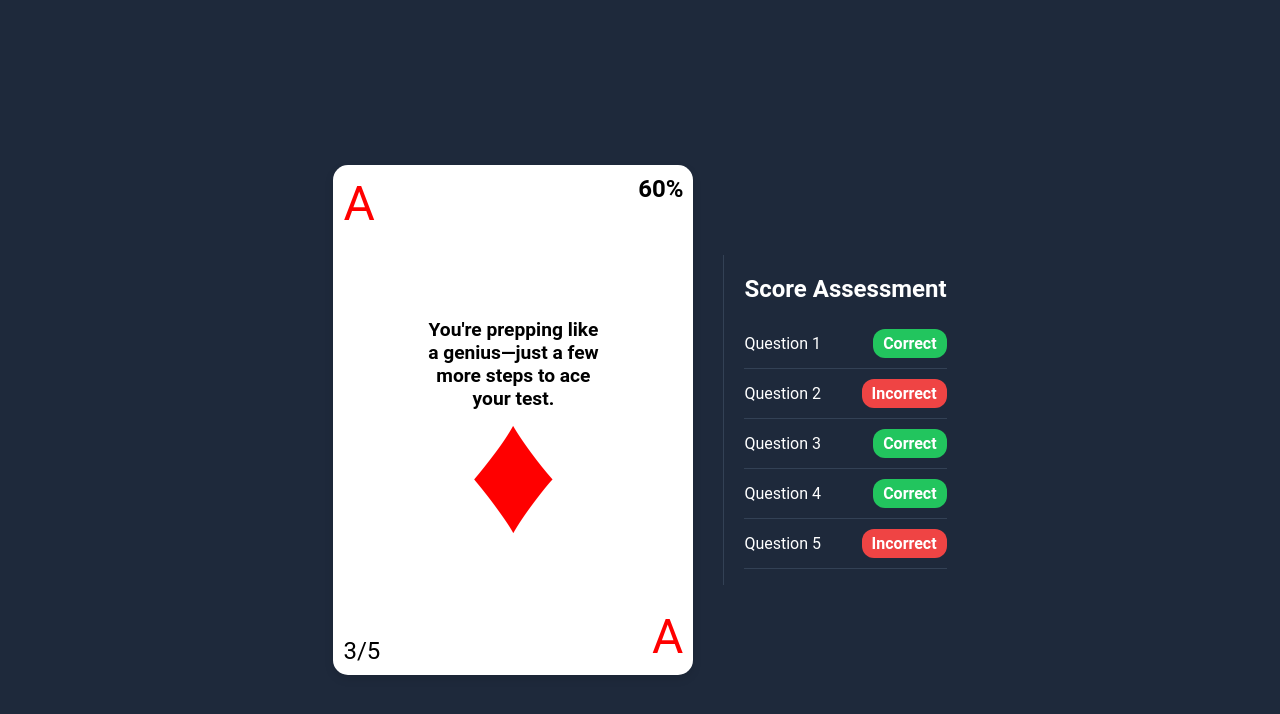
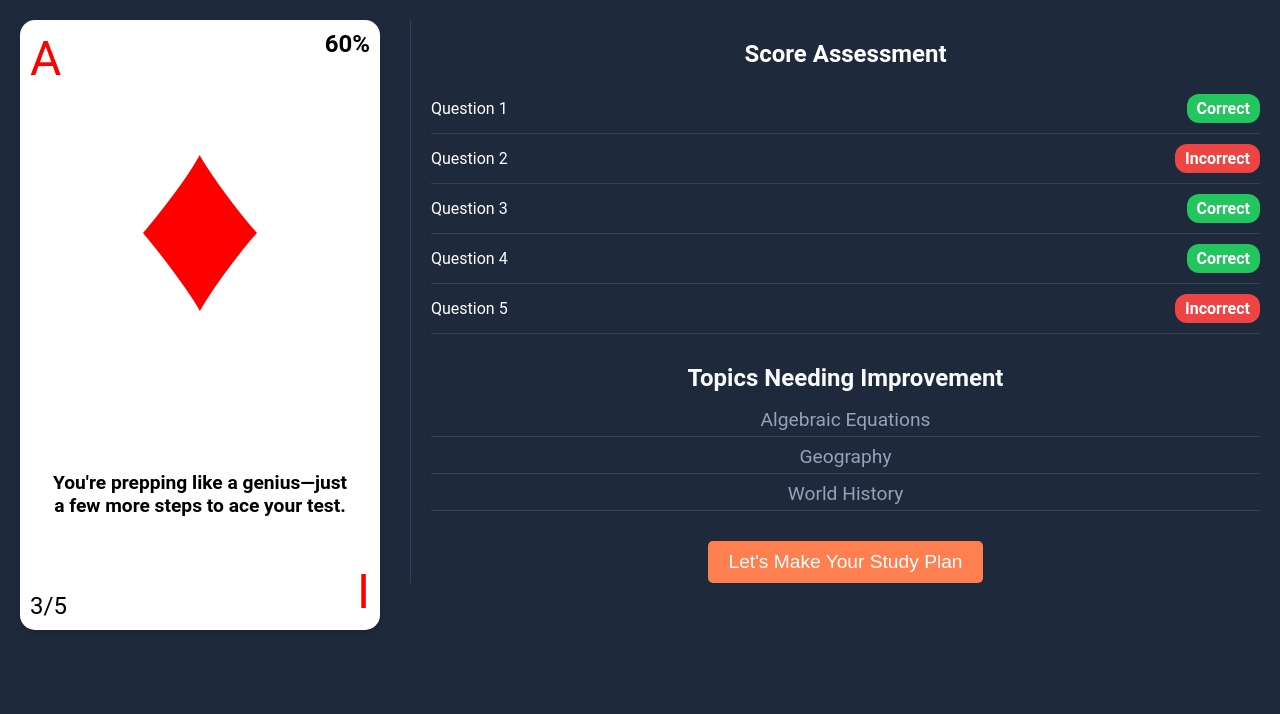
Before and after one commit to joanna-estrada/Acetest.ai, a React (Create React App) app in the folder acetest/: page /gradingpage in a window 1280 px wide. Shown: the top 714 px of the page. Built offline with nearby package versions, Linux system fonts and the light colour scheme.

Commit message:
StudyPlanPage done. Working on MakePlan page

```diff
--- a/acetest/src/App.js
+++ b/acetest/src/App.js
@@ -5,17 +5,28 @@
 import HomePage from './HomePage';
 import TestGenPage from './TestGenPage';
 import GradingPage from './GradingPage';
-// import Header from './components/Header';
-// import MainContent from './components/MainContent';
+import MakePlan from './MakePlan'; // Import the new MakePlan page
+import StudyPlanPage from './StudyPlanPage'; // Import the StudyPlanPage
 
 function App() {
   return (
     <Router>
       <div className="App">
         <Routes>
+          {/* Home route */}
           <Route path="/" element={<HomePage />} />
+
+          {/* TestGen Page */}
           <Route path="/testgenpage" element={<TestGenPage />} />
-          <Route path="/gradingpage" element={<GradingPage />} /> {/* New grading page route */}
+
+          {/* Grading Page */}
+          <Route path="/gradingpage" element={<GradingPage />} />
+
+          {/* New Make Plan Page */}
+          <Route path="/makeplan" element={<MakePlan />} /> {/* New MakePlan page route */}
+
+          {/* Study Plan Page */}
+          <Route path="/studyplanpage" element={<StudyPlanPage />} /> {/* Study plan page route */}
         </Routes>
       </div>
     </Router>
--- a/acetest/src/GradingPage.css
+++ b/acetest/src/GradingPage.css
@@ -1,13 +1,13 @@
 /* Container for the entire grading page */
 .grading-page-container {
   display: flex;
-    justify-content: center; /* Center horizontally */
-    align-items: center; /* Center vertically */
+  justify-content: space-between; /* Space between card and assessment */
+  align-items: flex-start; /* Align to the top */
   padding: 20px;
   background-color: #1e293b; /* Dark background color */
   color: white;
-    height: 100vh; /* Full viewport height */
-    gap: 30px; /* Add spacing between the score card and the score assessment */
+  min-height: 100vh; /* Ensure the container takes the full viewport height */
+  gap: 30px; /* Add spacing between the card and assessment */
 }
 
 /* Score Card */
@@ -17,15 +17,17 @@
   border-radius: 15px;
   padding: 30px;
   text-align: center;
-    width: 300px; /* Adjusted to match playing card size */
-    height: 450px; /* Adjusted to match playing card aspect ratio */
+  width: 300px; /* Fixed width */
+  height: 100%; /* Make the card stretch to full height */
+  min-height: 550px; /* Set a minimum height to stretch the card */
   box-shadow: 0 4px 10px rgba(0, 0, 0, 0.1);
   position: relative; /* For absolute positioning of inner elements */
+  flex-shrink: 0; /* Prevent the card from shrinking */
 }
 
 /* Grade letter (A) in the top left */
 .grade-letter {
-    font-size: 3rem; /* Reduced font size */
+  font-size: 3rem;
   color: red;
   position: absolute;
   top: 10px;
@@ -34,7 +36,7 @@
 
 /* Percentage in the top right */
 .percentage {
-    font-size: 1.5rem; /* Reduced font size */
+  font-size: 1.5rem;
   font-weight: bold;
   position: absolute;
   top: 10px;
@@ -43,7 +45,7 @@
 
 /* Score in the bottom left */
 .score {
-    font-size: 1.5rem; /* Reduced font size */
+  font-size: 1.5rem;
   position: absolute;
   bottom: 10px;
   left: 10px;
@@ -51,33 +53,27 @@
 
 /* Main body of the score card */
 .score-card-body {
-    position: absolute;
-    top: 40%; /* Move it slightly above the middle */
-    left: 50%;
-    transform: translate(-50%, -50%); /* Center the content horizontally and vertically */
+  margin-top: 100px;
   text-align: center;
 }
 
 /* Message text */
 .score-card-body p {
   margin-top: 10px;
-    font-size: 1.2rem; /* Reduced font size */
+  font-size: 1.2rem;
   font-weight: bold;
 }
 
 /* Red symbol (e.g., diamond or spade) */
 .red-symbol {
-    font-size: 11rem; /* Reduced size of the symbol */
+  font-size: 16rem;
   color: red;
-    position: absolute;
-    top: 60%; /* Position it below the message */
-    left: 50%;
-    transform: translate(-50%, -50%);
+  margin-top: 20px; /* Added margin to position the symbol */
 }
 
 /* Grade letter (A) in the bottom right */
 .grade-letter-bottom {
-    font-size: 3rem; /* Reduced font size */
+  font-size: 3rem;
   color: red;
   position: absolute;
   bottom: 10px;
@@ -89,10 +85,11 @@
   background-color: #1e293b;
   border-left: 1px solid #334155;
   padding-left: 20px;
+  flex-grow: 1; /* Let this section grow to fill available space */
 }
 
 .score-assessment h2 {
-    font-size: 1.5rem; /* Reduced font size */
+  font-size: 1.5rem;
   margin-bottom: 10px;
   font-weight: bold;
 }
@@ -125,3 +122,49 @@
 .incorrect {
   background-color: #ef4444; /* Red background for incorrect answers */
 }
+
+/* Improvement Section */
+.improvement-section {
+  margin-top: 30px;
+}
+
+.improvement-section h2 {
+  font-size: 1.5rem;
+  margin-bottom: 10px;
+  color: #f9fafb;
+  font-weight: bold;
+}
+
+.improvement-list {
+  list-style-type: none;
+  padding-left: 0;
+}
+
+.improvement-list li {
+  margin: 8px 0;
+  font-size: 1.2rem;
+  color: #94a3b8;
+  border-bottom: 1px solid #334155;
+  padding-bottom: 5px;
+}
+
+/* Button to navigate to Study Plan Page */
+.study-plan-button-container {
+  margin-top: 30px;
+  text-align: center;
+}
+
+.study-plan-button {
+  background-color: #ff7f50;
+  border: none;
+  color: white;
+  padding: 10px 20px;
+  font-size: 1.2rem;
+  cursor: pointer;
+  border-radius: 5px;
+  transition: background-color 0.3s ease;
+}
+
+.study-plan-button:hover {
+  background-color: #ff6347; /* Darker shade on hover */
+}
--- a/acetest/src/GradingPage.js
+++ b/acetest/src/GradingPage.js
@@ -1,16 +1,18 @@
 import React, { useEffect, useState } from 'react';
+import { useNavigate } from 'react-router-dom';
 import './GradingPage.css';  // Custom CSS for styling the page
 
 const GradingPage = () => {
-  const [score, setScore] = useState(0);  // Starts at 0 for animation
-  const [percentage, setPercentage] = useState(0);  // Starts at 0 for animation
-  const totalQuestions = 5;  // Example total questions
-  const correctAnswers = 3;  // Example correct answers
+  const [score, setScore] = useState(0);
+  const [percentage, setPercentage] = useState(0);
+  const totalQuestions = 5;
+  const correctAnswers = 3;
   const [message, setMessage] = useState('');
+  const navigate = useNavigate();
 
   useEffect(() => {
     const percentageValue = Math.round((correctAnswers / totalQuestions) * 100);
-    setMessage(getMessage(percentageValue));  // Set the message based on percentage
+    setMessage(getMessage(percentageValue));
 
     // Animate the score and percentage
     animateValue(setScore, 0, correctAnswers, 1000);
@@ -23,14 +25,13 @@
     return "Keep practicing!";
   };
 
-  // Function to animate the value (both score and percentage)
   const animateValue = (setter, start, end, duration) => {
     let startTimestamp = null;
     const step = (timestamp) => {
       if (!startTimestamp) startTimestamp = timestamp;
-      const progress = Math.min((timestamp - startTimestamp) / duration, 1);  // Progress from 0 to 1
+      const progress = Math.min((timestamp - startTimestamp) / duration, 1);
       const value = Math.floor(progress * (end - start) + start);
-      setter(value);  // Update the state (score/percentage)
+      setter(value);
       if (progress < 1) {
         window.requestAnimationFrame(step);
       }
@@ -46,25 +47,24 @@
     { question: "Question 5", result: "Incorrect" }
   ];
 
+  const topicsToImprove = [
+    'Algebraic Equations',
+    'Geography',
+    'World History'
+  ];
+
+  const handleStudyPlanNavigation = () => {
+    navigate('/makeplan');  // Navigate to the StudyPlanPage
+  };
+
   return (
     <div className="grading-page-container">
       <div className="score-card">
-        {/* Ace letter at top left */}
         <div className="grade-letter">A</div>
-
-        {/* Percentage in the top right */}
         <div className="percentage">{percentage}%</div>
-
-        {/* Red symbol in the middle */}
-        <div className="red-symbol">♦</div>  {/* Red diamond symbol */}
-
-        {/* Score in bottom left */}
+        <div className="red-symbol">♦</div>
         <div className="score">{score}/{totalQuestions}</div>
-
-        {/* Grade letter in bottom right */}
-        <div className="grade-letter-bottom">A</div>
-
-        {/* Message in the middle */}
+        <div className="grade-letter-bottom">I</div>
         <div className="score-card-body">
           <p>{message}</p>
         </div>
@@ -82,6 +82,23 @@
             </li>
           ))}
         </ul>
+
+        {/* Section for Topics Needing Improvement */}
+        <div className="improvement-section">
+          <h2>Topics Needing Improvement</h2>
+          <ul className="improvement-list">
+            {topicsToImprove.map((topic, index) => (
+              <li key={index}>{topic}</li>
+            ))}
+          </ul>
+        </div>
+
+        {/* Button to navigate to the StudyPlanPage */}
+        <div className="study-plan-button-container">
+          <button className="study-plan-button" onClick={handleStudyPlanNavigation}>
+            Let's Make Your Study Plan
+          </button>
+        </div>
       </div>
     </div>
   );
--- /dev/null
+++ b/acetest/src/MakePlan.css
@@ -0,0 +1,17 @@
+/* MakePlan.css */
+.make-plan-container {
+    padding: 20px;
+    text-align: center;
+  }
+
+  .btn-primary {
+    background-color: #007bff;
+    border: none;
+    padding: 10px 20px;
+    color: white;
+    cursor: pointer;
+  }
+
+  .btn-primary:hover {
+    background-color: #0056b3;
+  }
--- /dev/null
+++ b/acetest/src/MakePlan.js
@@ -0,0 +1,28 @@
+import React from 'react';
+import { useNavigate } from 'react-router-dom';
+import './MakePlan.css';
+
+
+
+const MakePlan = () => {
+  const navigate = useNavigate();
+
+  const handleContinue = () => {
+    navigate('/studyplanpage'); // Navigate to the StudyPlanPage
+  };
+
+  return (
+    <div className="make-plan-container">
+      <h1>Prepare to Make Your Study Plan</h1>
+      <p>Review your test performance and analyze the areas you need to improve on before making a plan.</p>
+
+      {/* Add more content such as a review of results, graphs, insights, etc. */}
+
+      <button className="btn btn-primary" onClick={handleContinue}>
+        Continue to Study Plan
+      </button>
+    </div>
+  );
+};
+
+export default MakePlan;
--- /dev/null
+++ b/acetest/src/StudyPlanPage.css
@@ -0,0 +1,65 @@
+/* Table styling to match the screenshot aesthetics */
+.study-table {
+    width: 100%;
+    margin-bottom: 1.5rem;
+    background-color: var(--bs-secondary-bg);
+    border: 1px solid #334155;
+    box-shadow: 0 4px 8px rgba(0, 0, 0, 0.1);
+    transition: box-shadow 0.3s ease;
+}
+
+.study-table th, .study-table td {
+    padding: 1rem;
+    text-align: left;
+    border-bottom: 1px solid #334155;
+}
+
+.study-table th {
+    font-weight: bold;
+    background-color: #1e293b;
+    color: #fff;
+}
+
+.study-table td {
+    background-color: #1e293b;
+    color: #fff;
+}
+
+.study-table td ul {
+    list-style-type: none;
+    padding: 0;
+}
+
+.study-table td ul li {
+    margin: 0.5rem 0;
+}
+
+.study-table a {
+    color: #7dd3fc; /* Light blue for links */
+    text-decoration: none;
+    border-bottom: 1px dashed #7dd3fc;
+}
+
+.study-table a:hover {
+    text-decoration: underline;
+}
+
+/* For schedule table on the right */
+.study-table.schedule-table {
+    width: 100%;
+    margin-top: 1.5rem;
+    background-color: var(--bs-dark);
+    color: #fff;
+}
+
+.schedule-table th {
+    background-color: var(--bs-secondary-bg);
+    color: white;
+    font-weight: bold;
+}
+
+/* Increase font size and margins for spacing */
+h3 {
+    font-size: 1.75rem;
+    margin-bottom: 1rem;
+}
--- /dev/null
+++ b/acetest/src/StudyPlanPage.js
@@ -0,0 +1,158 @@
+import React, { useState } from 'react';
+import './StudyPlanPage.css';
+
+const StudyPlanPage = () => {
+  // Initialize all sections as collapsed (true means collapsed)
+  const [sectionsCollapsed, setSectionsCollapsed] = useState({
+    mathematics: true,
+    physics: true,
+    cs: true
+  });
+
+  // Handle section collapsing
+  const toggleSection = (sectionId) => {
+    setSectionsCollapsed(prevState => ({
+      ...prevState,
+      [sectionId]: !prevState[sectionId] // Toggle collapsed state
+    }));
+  };
+
+  // Placeholder sections for your topics
+  const sections = [
+    {
+      id: 'mathematics',
+      title: 'Mathematics',
+      content: 'AI-generated summary placeholder for Mathematics',
+      schedule: 'AI-generated schedule placeholder for Mathematics',
+      videoLinks: ['Placeholder Video Link 1', 'Placeholder Video Link 2'],
+      documentLinks: ['Placeholder Document Link 1', 'Placeholder Document Link 2'],
+      notes: 'AI-generated notes placeholder for Mathematics'
+    },
+    {
+      id: 'physics',
+      title: 'Physics',
+      content: 'AI-generated summary placeholder for Physics',
+      schedule: 'AI-generated schedule placeholder for Physics',
+      videoLinks: ['Placeholder Video Link 1', 'Placeholder Video Link 2'],
+      documentLinks: ['Placeholder Document Link 1', 'Placeholder Document Link 2'],
+      notes: 'AI-generated notes placeholder for Physics'
+    },
+    {
+      id: 'cs',
+      title: 'Computer Science',
+      content: 'AI-generated summary placeholder for Computer Science',
+      schedule: 'AI-generated schedule placeholder for Computer Science',
+      videoLinks: ['Placeholder Video Link 1', 'Placeholder Video Link 2'],
+      documentLinks: ['Placeholder Document Link 1', 'Placeholder Document Link 2'],
+      notes: 'AI-generated notes placeholder for Computer Science'
+    }
+  ];
+
+  return (
+    <div className="study-plan-page">
+      <header className="bg-dark text-white py-3">
+        <div className="container d-flex justify-content-between align-items-center">
+          <div>
+            <h1 className="mb-0">Acetest.AI</h1>
+            <h2 className="h4 mt-2 mb-3">Study Plan</h2>
+          </div>
+        </div>
+      </header>
+
+      <main className="container mt-3">
+        {sections.map((section, index) => (
+          <section key={index} className="mb-4 study-section">
+            <h3 className="mb-3">
+              {section.title}
+              <button
+                className="btn btn-sm btn-outline-secondary ml-2"
+                onClick={() => toggleSection(section.id)}
+              >
+                Toggle
+              </button>
+            </h3>
+
+            {/* If the section is collapsed, do not show the content */}
+            {!sectionsCollapsed[section.id] && (
+              <div className="row">
+                <div className="col-md-6 mb-3">
+                  <table className="table table-bordered table-hover study-table">
+                    <thead>
+                      <tr>
+                        <th colSpan="2">Study Materials</th>
+                      </tr>
+                    </thead>
+                    <tbody>
+                      <tr>
+                        <td>Video Links</td>
+                        <td>
+                          <ul>
+                            {section.videoLinks.map((link, i) => (
+                              <li key={i}>
+                                <a href="#" className="ai-placeholder">{link}</a>
+                              </li>
+                            ))}
+                          </ul>
+                        </td>
+                      </tr>
+                      <tr>
+                        <td>Summary</td>
+                        <td className="ai-placeholder">{section.content}</td>
+                      </tr>
+                      <tr>
+                        <td>Documents</td>
+                        <td>
+                          <ul>
+                            {section.documentLinks.map((link, i) => (
+                              <li key={i}>
+                                <a href="#" className="ai-placeholder">{link}</a>
+                              </li>
+                            ))}
+                          </ul>
+                        </td>
+                      </tr>
+                      <tr>
+                        <td>Notes</td>
+                        <td className="ai-placeholder">{section.notes}</td>
+                      </tr>
+                    </tbody>
+                  </table>
+                </div>
+                <div className="col-md-6 mb-3">
+                  <table className="table table-bordered table-hover study-table">
+                    <thead>
+                      <tr>
+                        <th>Daytime Schedule</th>
+                      </tr>
+                    </thead>
+                    <tbody>
+                      <tr>
+                        <td className="ai-placeholder">{section.schedule}</td>
+                      </tr>
+                    </tbody>
+                  </table>
+                </div>
+              </div>
+            )}
+          </section>
+        ))}
+
+        {/* Motivational quotes */}
+        <div className="text-center my-4">
+          <p className="lead font-italic">Believe in yourself and all that you are.</p>
+        </div>
+        <div className="text-center my-4">
+          <p className="lead font-italic">Your potential is limitless. Keep pushing forward.</p>
+        </div>
+      </main>
+
+      <footer className="bg-dark text-white py-3 mt-4">
+        <div className="container text-center">
+          <p className="mb-0">&copy; 2023 Acetest.AI. All rights reserved.</p>
+        </div>
+      </footer>
+    </div>
+  );
+};
+
+export default StudyPlanPage;
```
Lines whose indentation alone changed are shown as unchanged.
